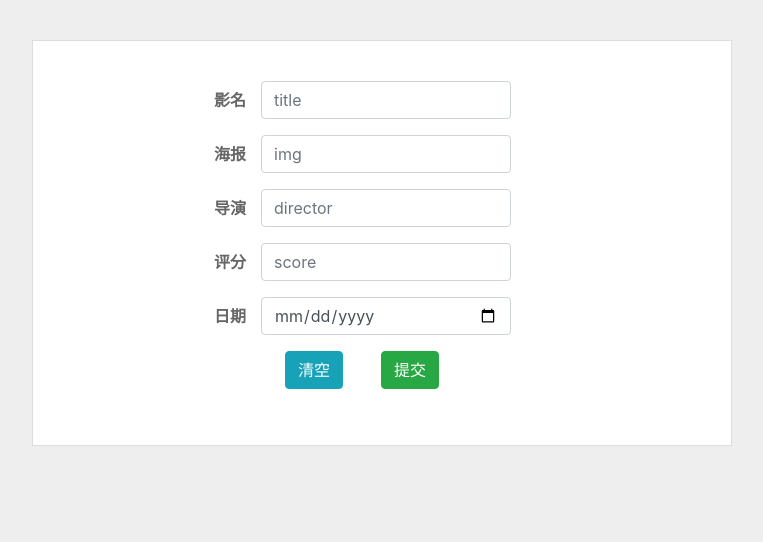
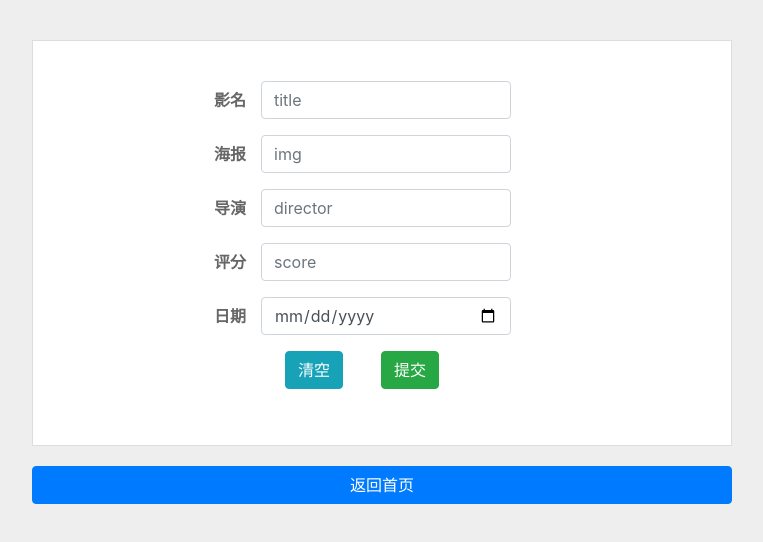
Before and after one commit to bgrc/axios-crud-demo, a website: page client/html/addMovie.html in a window 1280 px wide. Shown: the whole page, without its empty margins (258-1021 px from the left). Drawn offline with nearby package versions, Linux system fonts and the light colour scheme.

Commit message:
添加主页和新增页面的跳转

```diff
--- a/client/css/addMovie.css
+++ b/client/css/addMovie.css
@@ -16,6 +16,11 @@
     display: inline-block;
 }
 
+.blockButton{
+    width: 700px;
+    margin: -20px auto;
+}
+
 label{
     font-weight: bold;
     color: #666
--- a/client/css/home.css
+++ b/client/css/home.css
@@ -36,3 +36,8 @@ img{
     font-size: 14px;
     color: #E9967A;
 }
+
+.blockButton{
+    width: 700px;
+    margin: -20px auto;
+}
--- a/client/html/addMovie.html
+++ b/client/html/addMovie.html
@@ -57,6 +57,9 @@
                 </div>
             </form>
         </div>
+        <div class="blockButton">
+                <a href="../html/home.html"><button type="button" class="btn btn-primary btn-block">返回首页</button></a>
+        </div>
     </div>
 
 </body>
```
Also changed, not shown: client/html/home.html (+5 -0 lines).
